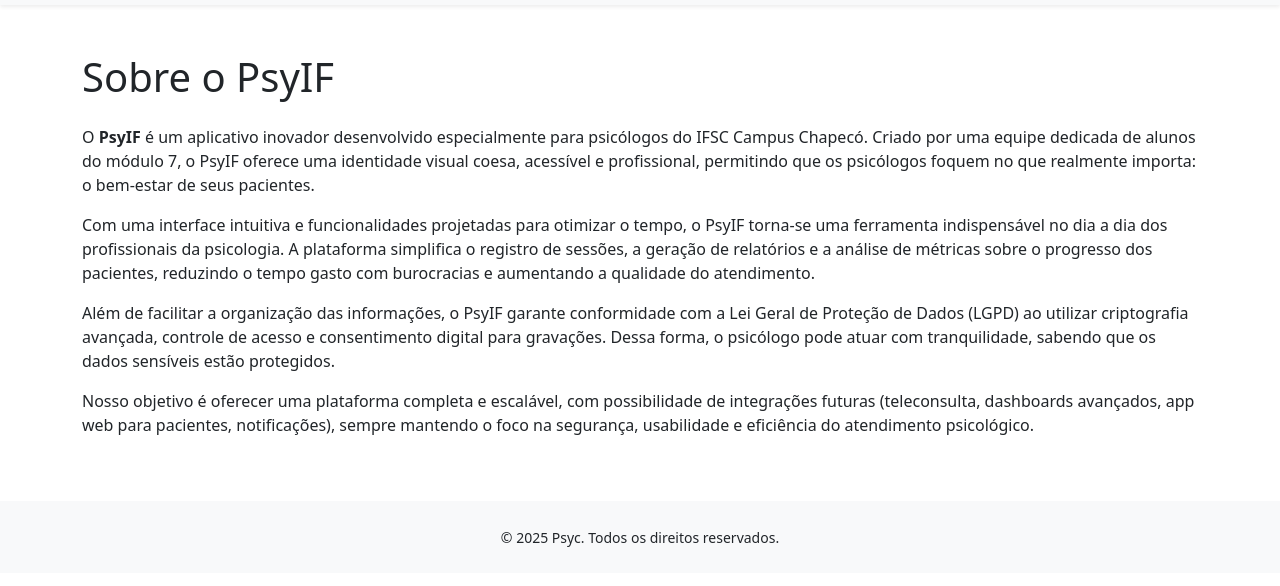
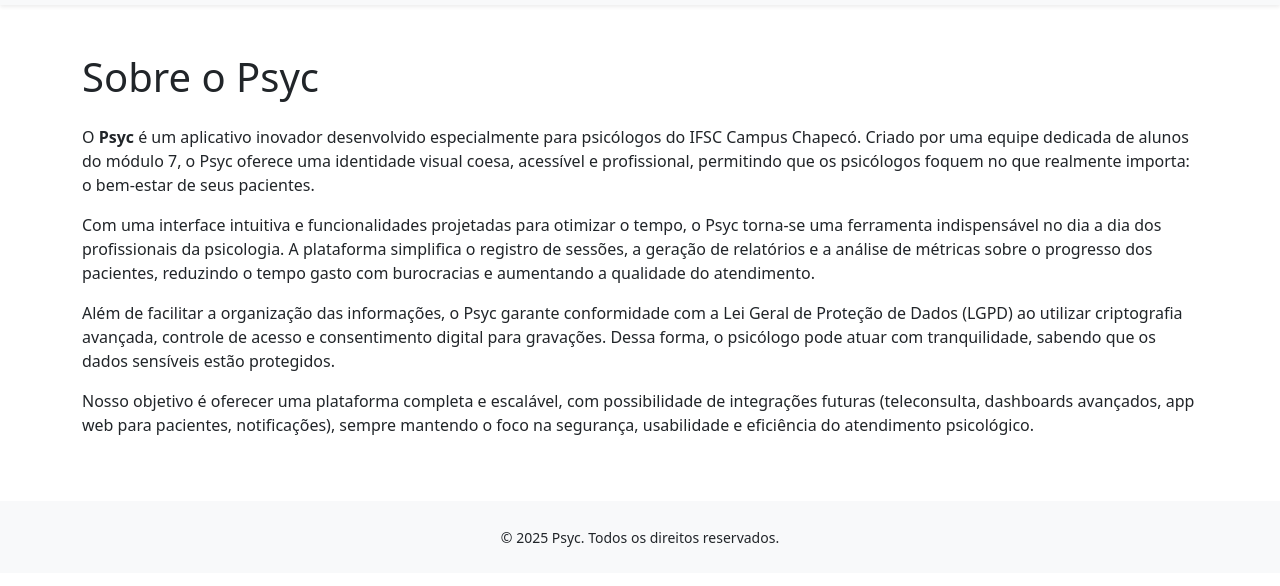
Before and after one commit to Sandro-Castro/psyApp-site, a plain HTML site: page about.html in a window 1280 px wide. Shown: the part 52-638 px from the top of the page. Drawn offline with nearby package versions, Linux system fonts and the light colour scheme.

Commit message:
correct name

```diff
--- a/about.html
+++ b/about.html
@@ -53,19 +53,19 @@
   <section id="about-section" class="py-5">
     <div class="container">
 
-      <h1 class="mb-4">Sobre o PsyIF</h1>
+      <h1 class="mb-4">Sobre o Psyc</h1>
 
       <p>
-        O <strong>PsyIF</strong> é um aplicativo inovador desenvolvido especialmente para psicólogos do IFSC Campus Chapecó.
-        Criado por uma equipe dedicada de alunos do módulo 7, o PsyIF oferece uma identidade visual coesa, acessível e profissional,
+        O <strong>Psyc</strong> é um aplicativo inovador desenvolvido especialmente para psicólogos do IFSC Campus Chapecó.
+        Criado por uma equipe dedicada de alunos do módulo 7, o Psyc oferece uma identidade visual coesa, acessível e profissional,
         permitindo que os psicólogos foquem no que realmente importa: o bem-estar de seus pacientes.
       </p>
       <p>
-        Com uma interface intuitiva e funcionalidades projetadas para otimizar o tempo, o PsyIF torna-se uma ferramenta indispensável no dia a dia dos profissionais da psicologia.
+        Com uma interface intuitiva e funcionalidades projetadas para otimizar o tempo, o Psyc torna-se uma ferramenta indispensável no dia a dia dos profissionais da psicologia.
         A plataforma simplifica o registro de sessões, a geração de relatórios e a análise de métricas sobre o progresso dos pacientes, reduzindo o tempo gasto com burocracias e aumentando a qualidade do atendimento.
       </p>
       <p>
-        Além de facilitar a organização das informações, o PsyIF garante conformidade com a Lei Geral de Proteção de Dados (LGPD) ao utilizar criptografia avançada, controle de acesso e
+        Além de facilitar a organização das informações, o Psyc garante conformidade com a Lei Geral de Proteção de Dados (LGPD) ao utilizar criptografia avançada, controle de acesso e
         consentimento digital para gravações. Dessa forma, o psicólogo pode atuar com tranquilidade, sabendo que os dados sensíveis estão protegidos.
       </p>
       <p>
```
Also changed, not shown: contact.html (+2 -2 lines), features.html (+1 -1 lines), team.html (+1 -1 lines), technologies.html (+1 -1 lines).
